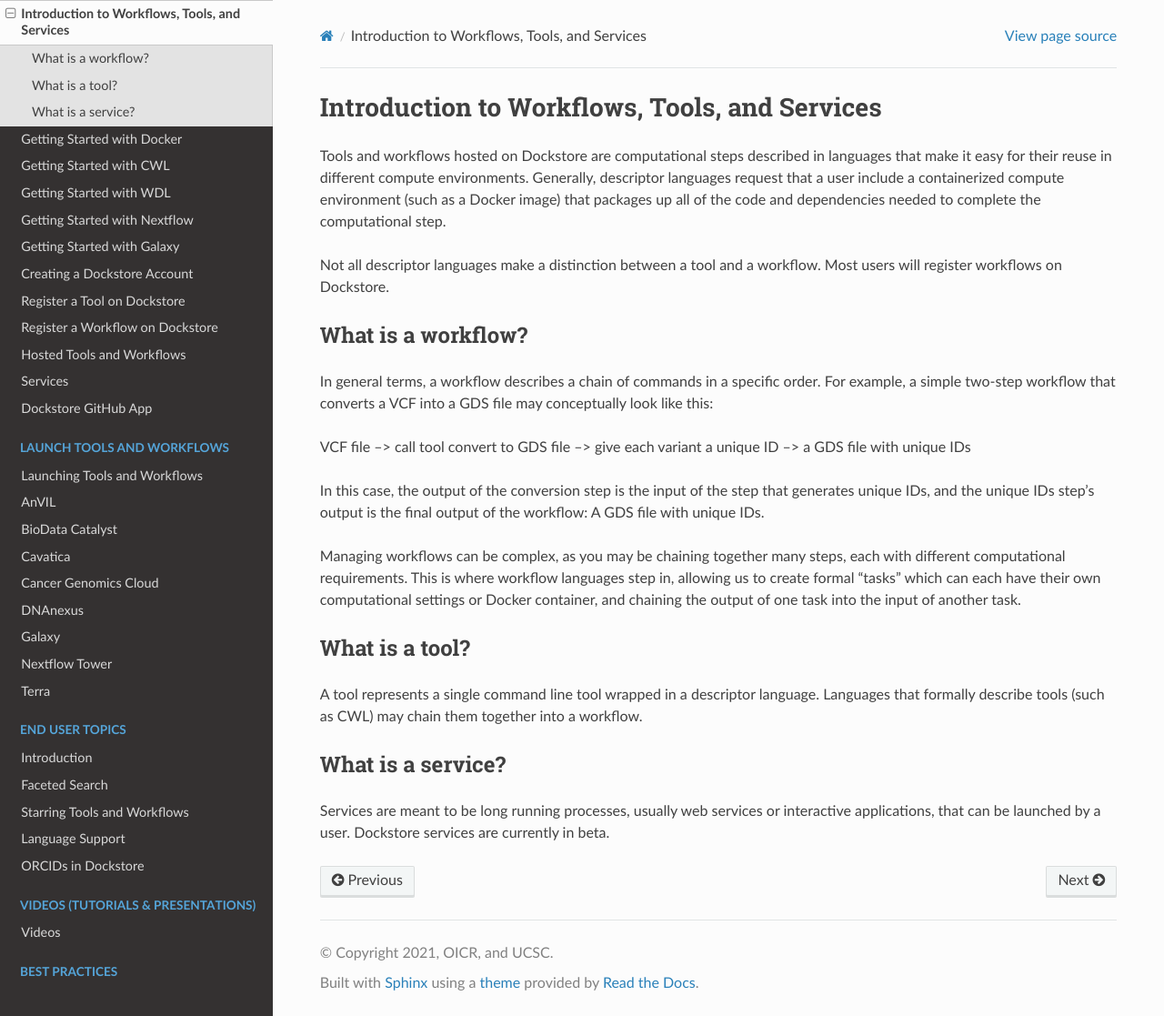
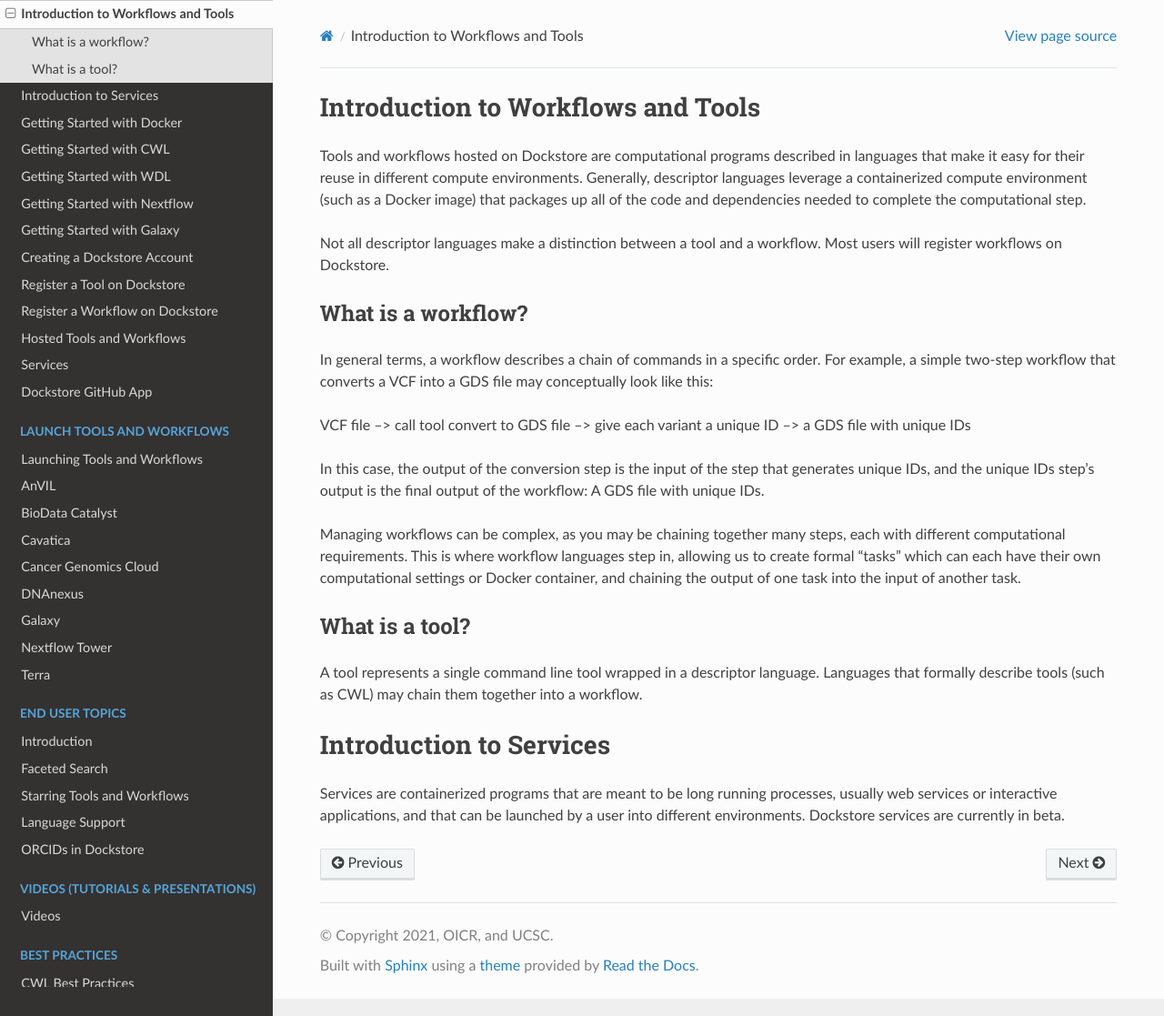
Before and after one commit to dockstore/dockstore-documentation, a Sphinx documentation site: the page built from docs/getting-started/intro-to-dockstore-tools-and-workflows.rst, in a window 1280 px wide and 1117 px high. Shown: the whole window at 91% size. Built offline with Sphinx 7.4.7 and the Read the Docs theme 2.0.0, drawn with Linux system fonts in a browser that asks for light colours.

Commit message:
Services
@aofarrel I tried a formatting technique to separate Services. How does that look?

```diff
--- a/docs/getting-started/intro-to-dockstore-tools-and-workflows.rst
+++ b/docs/getting-started/intro-to-dockstore-tools-and-workflows.rst
@@ -1,7 +1,7 @@
-Introduction to Workflows, Tools, and Services
+Introduction to Workflows and Tools
 ==============================================
 
-Tools and workflows hosted on Dockstore are computational steps described in languages that make it easy for their reuse in different compute environments. Generally, descriptor languages request that a user include a containerized compute environment (such as a Docker image) that packages up all of the code and dependencies needed to complete the computational step.
+Tools and workflows hosted on Dockstore are computational programs described in languages that make it easy for their reuse in different compute environments. Generally, descriptor languages leverage a containerized compute environment (such as a Docker image) that packages up all of the code and dependencies needed to complete the computational step.
 
 Not all descriptor languages make a distinction between a tool and a workflow. Most users will register workflows on Dockstore.
 
@@ -21,7 +21,7 @@
 A tool represents a single command line tool wrapped in a descriptor language.  Languages that formally describe tools (such as CWL) may chain them together into a workflow.
 
 
-What is a service?
-------------------
+Introduction to Services
+==============================================
 
-Services are meant to be long running processes, usually web services or interactive applications, that can be launched by a user. Dockstore services are currently in beta.
+Services are containerized programs that are meant to be long running processes, usually web services or interactive applications, and that can be launched by a user into different environments. Dockstore services are currently in beta.
```
